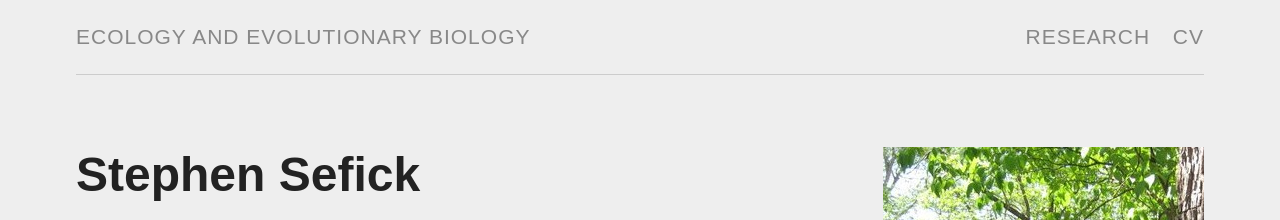
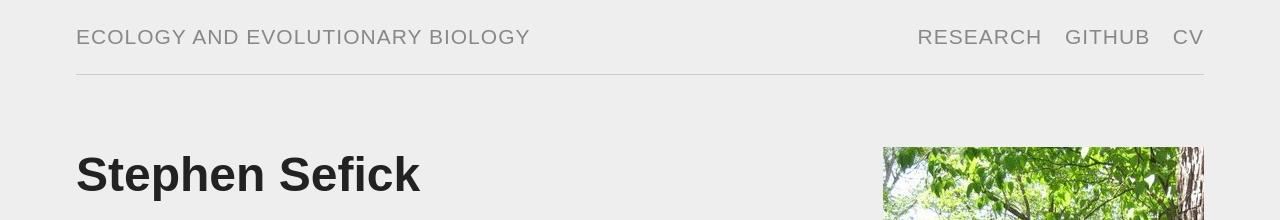
Before and after one commit to ssefick/ssefick.github.io, a Jekyll site: the page built from index.md, in a window 1280 px wide. Shown: the top 220 px of the page. Built offline with Jekyll 4.4.1, drawn with Linux system fonts in a browser that asks for light colours.

Commit message:
add github

```diff
--- a/_data/menu.yml
+++ b/_data/menu.yml
@@ -1,5 +1,8 @@
 - title: "Research"
   href: "/research/"
+
+- title: "github"
+  href: "https://github.com/ssefick"
 
 - title: "CV"
   href: "/CV/"
```
